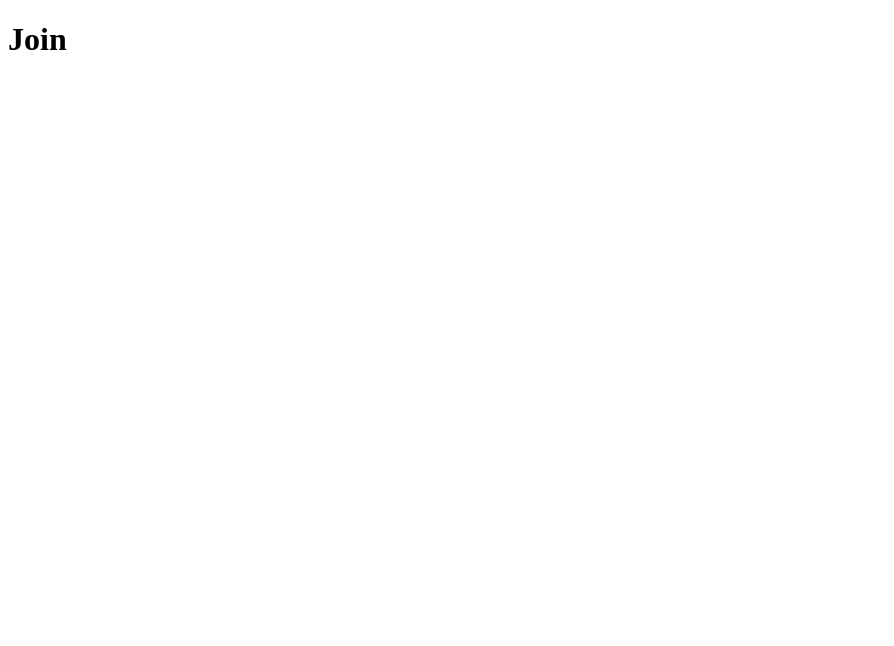
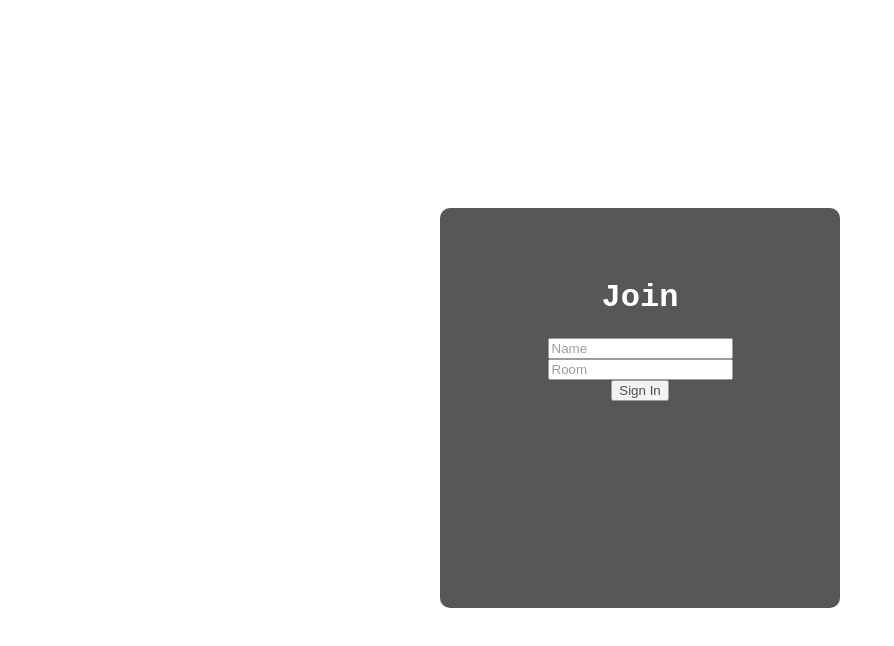
Before and after one commit to FAD95/chat-app, a React (Create React App) app in the folder client-react/: page / in a window 1280 px wide. Shown: the top 646 px of the page, without its empty margins (0-894 px from the left). Built offline with nearby package versions, Linux system fonts and the light colour scheme.

Commit message:
[ADD] Join styles and state for the inputs to share it with Chat

```diff
--- a/client-react/src/components/Join/index.js
+++ b/client-react/src/components/Join/index.js
@@ -1,7 +1,52 @@
-import React from 'react'
+import React, { useState } from 'react'
+import { Link } from 'react-router-dom'
+import { Container, JoinForm, FormName } from './styles'
 
 const Join = () => {
-  return <h1>Join</h1>
+  const [name, setName] = useState('')
+  const [room, setRoom] = useState('')
+
+  const handleSubmitError = (e) => {
+    e.preventDefault()
+    if (!name) {
+      alert('You have to enter a name')
+    }
+    if (!room) {
+      alert('You have to enter the room')
+    }
+  }
+
+  return (
+    <Container>
+      <JoinForm>
+        <FormName>Join</FormName>
+        <div className='form-group mt-5'>
+          <input
+            type='text'
+            placeholder='Name'
+            onChange={(e) => setName(e.target.value)}
+            className='form-control'
+          />
+        </div>
+        <div className='form-group'>
+          <input
+            type='text'
+            placeholder='Room'
+            onChange={(e) => setRoom(e.target.value)}
+            className='form-control'
+          />
+        </div>
+        <Link
+          onClick={(e) => (!name || !room ? handleSubmitError(e) : null)}
+          to={`/chat?name=${name}&room=${room}`}
+        >
+          <button className='btn btn-primary mt-3' type='submit'>
+            Sign In
+          </button>
+        </Link>
+      </JoinForm>
+    </Container>
+  )
 }
 
 export default Join
--- /dev/null
+++ b/client-react/src/components/Join/styles.js
@@ -0,0 +1,25 @@
+import styled from 'styled-components'
+
+export const Container = styled.div`
+  display: flex;
+  justify-content: center;
+  align-items: center;
+  height: 100vh;
+`
+
+export const JoinForm = styled.form`
+  background-color: #111;
+  opacity: 0.7;
+  box-sizing: border-box;
+  width: 400px;
+  max-width: 80vw;
+  min-width: 300px;
+  padding: 50px 50px;
+  height: 400px;
+  border-radius: 10px;
+  text-align: center;
+`
+export const FormName = styled.h1`
+  color: #fff;
+  font-family: 'Courier New', Courier, monospace;
+`
```
